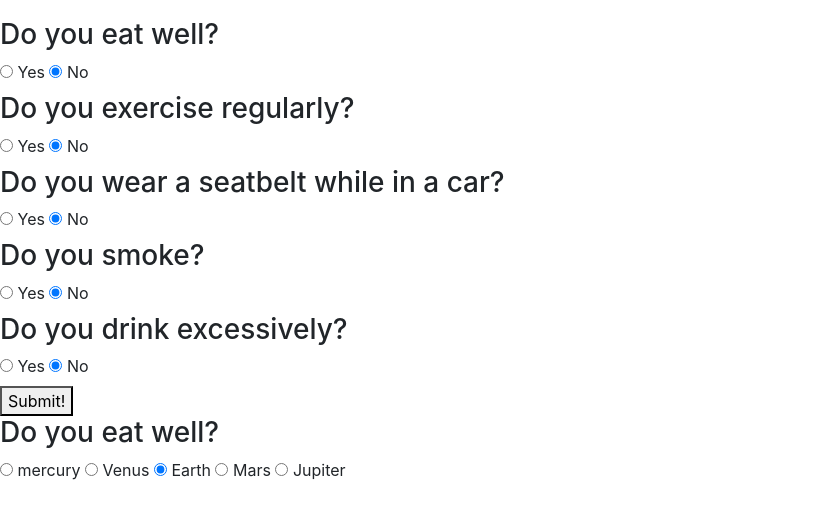
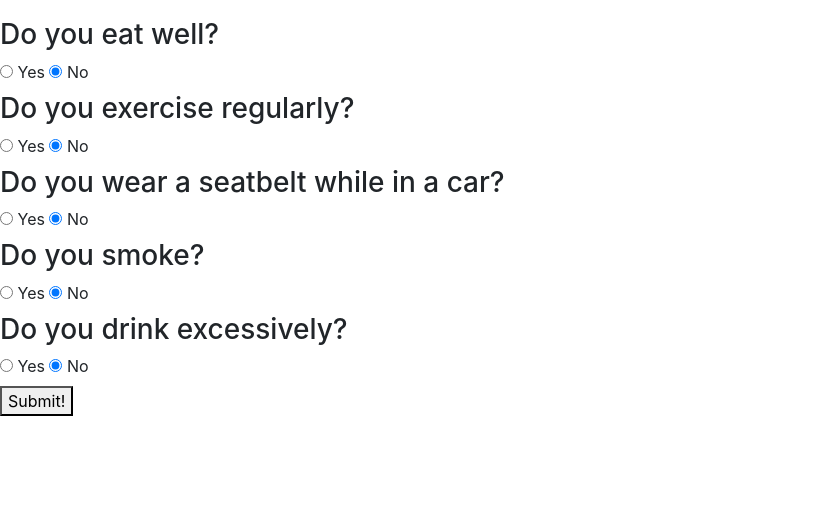
Before and after one commit to Jeroenemo/Super-Galactic-Age-Calculator, a website built with webpack: page src/index.html in a window 1280 px wide. Shown: the part 79-598 px from the top of the page, without its empty margins (0-832 px from the left). Built offline with nearby package versions, Linux system fonts and the light colour scheme.

```diff
--- a/src/index.html
+++ b/src/index.html
@@ -71,36 +71,11 @@
             No
           </label>
         </div>
-        <button type="submit" class="button" id="submit">Submit!</button>
+        <button type="submit" class="button" id="user-info">Submit!</button>
     </form>
   </div>
-  <div id="planet">
-    <form>
-      <div class="radio">
-        <h3>Do you eat well?</h2>
-        <div id="planet">
-          <label>
-            <input type="radio" name="planet" value="mercury">
-            mercury
-          </label>
-          <label>
-            <input type="radio" name="planet" value="venus">
-            Venus
-          </label>
-          <label>
-            <input type="radio" name="planet" value="earth" checked>
-           Earth
-          </label>
-          <label>
-            <input type="radio" name="planet" value="mars">
-            Mars
-          </label>
-          <label>
-            <input type="radio" name="planet" value="jupiter">
-            Jupiter
-          </label>
-        </div>
-    </form>
+  <div id="output">
+    <ul id="output-list"></ul>
   </div>
 </body>
 </html>
--- a/src/main.js
+++ b/src/main.js
@@ -8,18 +8,17 @@
   $('form#user-info').submit(function(event) {
     event.preventDefault();
   });
-  $("button#submit").on('click', function() {
+  $('button#user-info').on('click', function() {
     const name = $('#name').val();
     const age = parseInt($('#age').val());
-    const diet = $("input:radio[name=diet]:checked").val();
-    const exercise = $("input:radio[name=exercise]:checked").val();
-    const seatbelt = $("input:radio[name=seatbelt]:checked").val();
-    const smoke = $("input:radio[name=smoke]:checked").val();
-    const drink = $("input:radio[name=drink]:checked").val();
+    const diet = $('input:radio[name=diet]:checked').val();
+    const exercise = $('input:radio[name=exercise]:checked').val();
+    const seatbelt = $('input:radio[name=seatbelt]:checked').val();
+    const smoke = $('input:radio[name=smoke]:checked').val();
+    const drink = $('input:radio[name=drink]:checked').val();
     let calculator = new Calculator(name, age);
     calculator.lifeExpectancy(diet, exercise, seatbelt, smoke, drink);
-    console.log(calculator);
-
-
+    $('#output').text(`Dear ${calculator.user},`)
+    $('#output').text(`<li> On Mercury, you are ${calculator.mercuryYearEquivalent(age)} years old.`)
   });
 });
```
Also changed, not shown: README.md.
